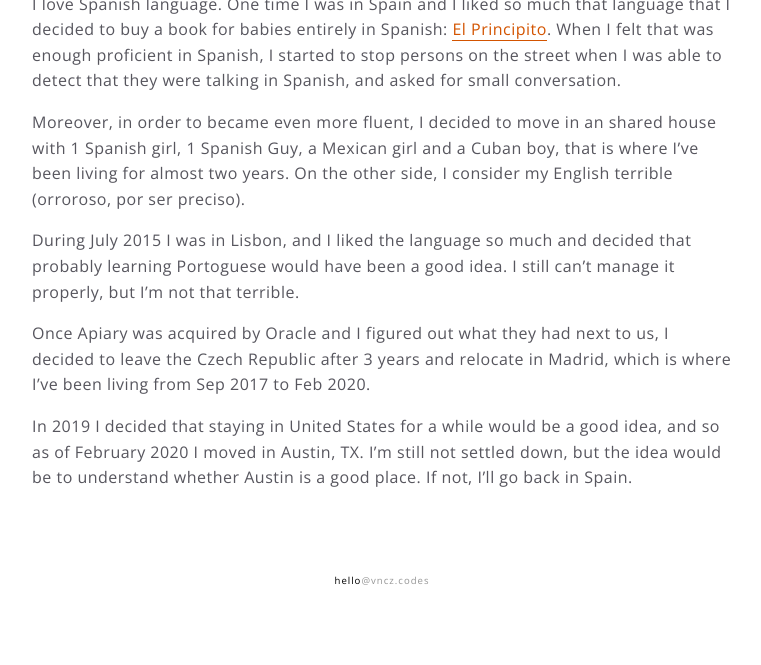
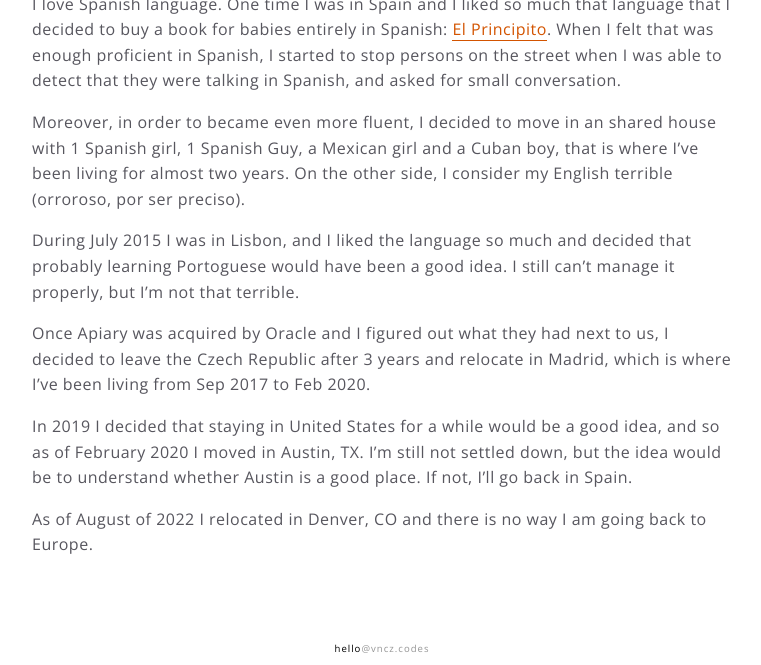
Before and after one commit to XVincentX/vncz, a Jekyll site: the page built from about.md, in a window 1280 px wide and 900 px high, scrolled down 1578 px, cut to the strip 235-900 px from the top of the window. Shown: the whole strip, without its empty margins (258-1019 px from the left). Built offline with Jekyll 4.4.1, drawn with Linux system fonts in a browser that asks for light colours; before the commit the page ends 2411 px from its top, so only the background shows below that.

Commit message:
Update about.md

```diff
--- a/about.md
+++ b/about.md
@@ -32,3 +32,5 @@ Portoguese would have been a good idea. I still can't manage it properly, but I'
 Once Apiary was acquired by Oracle and I figured out what they had next to us, I decided to leave the Czech Republic after 3 years and relocate in Madrid, which is where I've been living from Sep 2017 to Feb 2020.
 
 In 2019 I decided that staying in United States for a while would be a good idea, and so as of February 2020 I moved in Austin, TX. I'm still not settled down, but the idea would be to understand whether Austin is a good place. If not, I'll go back in Spain.
+
+As of August of 2022 I relocated in Denver, CO and there is no way I am going back to Europe.
```
